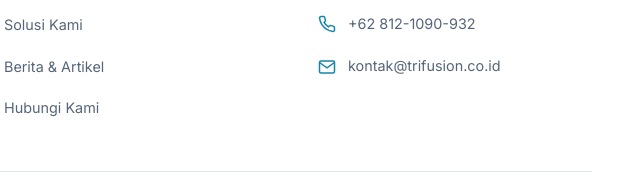
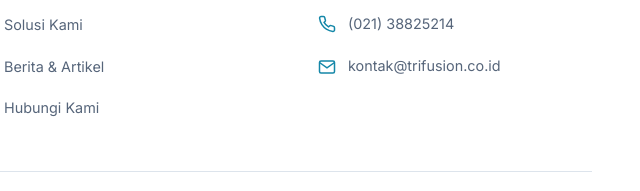
Before and after one commit to misbahtyon-hue/trifusion-website, a plain HTML site: page index.html in a window 1280 px wide. Shown: the part 3676-3867 px from the top of the page, 636-1276 px from the left. Drawn offline with Linux system fonts and the light colour scheme.

Commit message:
Update New Progress

```diff
--- a/index.html
+++ b/index.html
@@ -778,7 +778,7 @@
             </li>
             <li style="display: flex; gap: 12px; align-items: center;">
               <svg viewBox="0 0 24 24" fill="none" stroke="var(--color-accent-600)" stroke-width="2" style="width: 18px; flex-shrink: 0;"><path d="M22 16.92v3a2 2 0 0 1-2.18 2 19.79 19.79 0 0 1-8.63-3.07 19.5 19.5 0 0 1-6-6 19.79 19.79 0 0 1-3.07-8.67A2 2 0 0 1 4.11 2h3a2 2 0 0 1 2 1.72 12.84 12.84 0 0 0 .7 2.81 2 2 0 0 1-.45 2.11L8.09 9.91a16 16 0 0 0 6 6l1.27-1.27a2 2 0 0 1 2.11-.45 12.84 12.84 0 0 0 2.81.7A2 2 0 0 1 22 16.92z"/></svg>
-              <span style="font-size: 0.9rem; color: var(--color-text);">+62 812-1090-932</span>
+              <span style="font-size: 0.9rem; color: var(--color-text);">(021) 38825214</span>
             </li>
             <li style="display: flex; gap: 12px; align-items: center;">
               <svg viewBox="0 0 24 24" fill="none" stroke="var(--color-accent-600)" stroke-width="2" style="width: 18px; flex-shrink: 0;"><path d="M4 4h16a2 2 0 0 1 2 2v12a2 2 0 0 1-2 2H4a2 2 0 0 1-2-2V6a2 2 0 0 1 2-2z"/><polyline points="22,6 12,13 2,6"/></svg>
```
